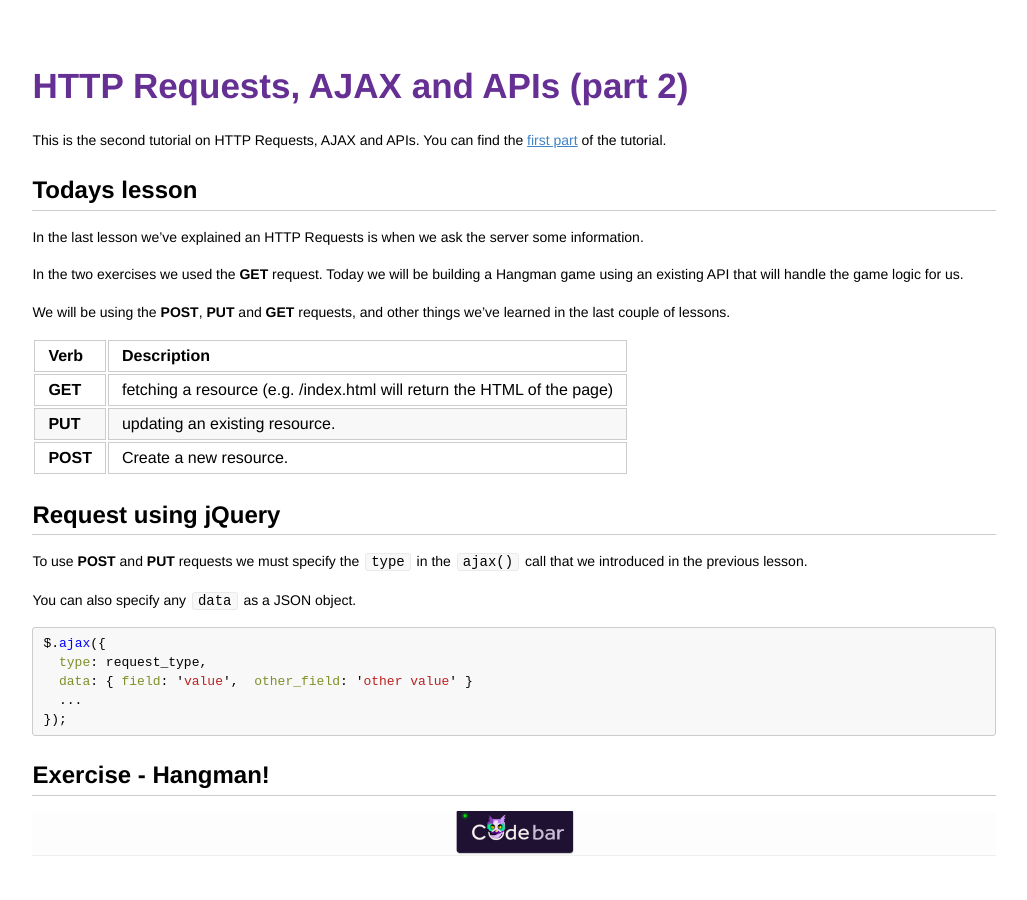
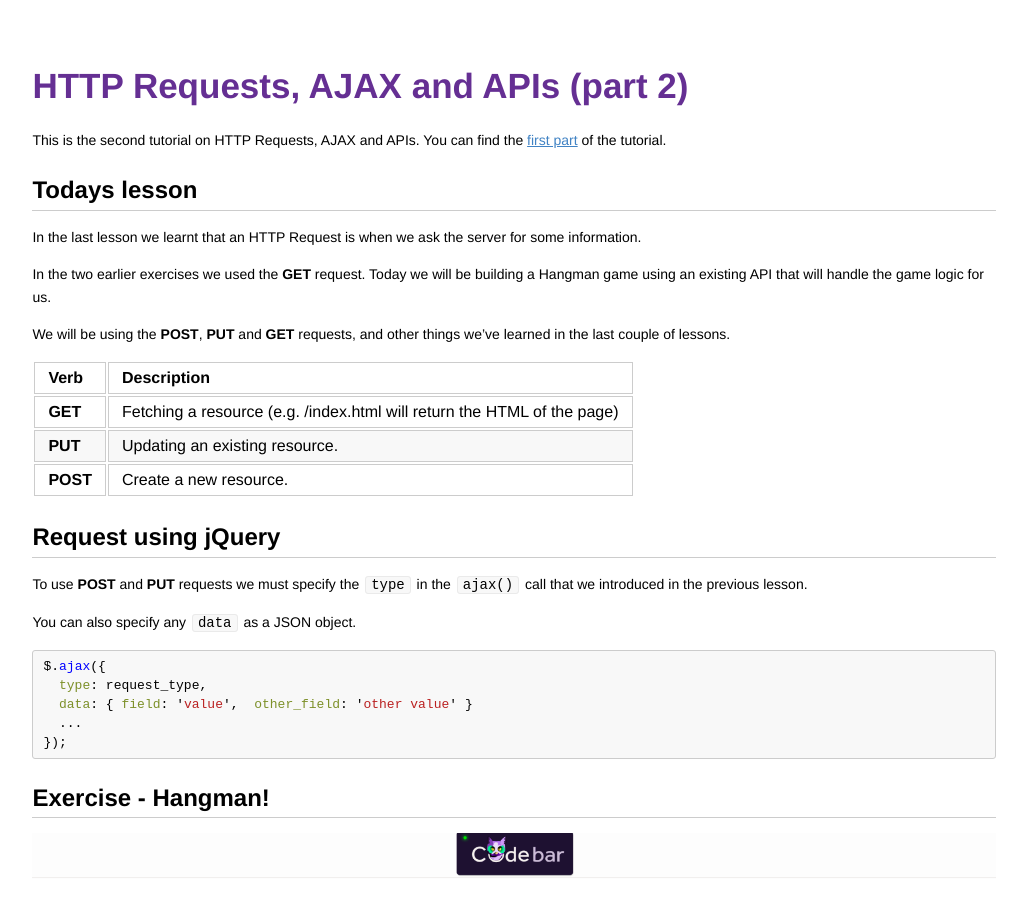
Before and after one commit to codebar/tutorials, a Jekyll site: the page built from js/lesson5/tutorial.md, in a window 1280 px wide and 900 px high. Shown: the whole window, without its empty margins (126-1153 px from the left). Built offline with Jekyll 4.4.1, drawn with Linux system fonts in a browser that asks for light colours; Markdown is read by kramdown in place of the engine named in the settings; some of the changed text lies outside the part shown.

Commit message:
minor text changes

```diff
--- a/js/lesson5/tutorial.md
+++ b/js/lesson5/tutorial.md
@@ -7,17 +7,17 @@ This is the second tutorial on HTTP Requests, AJAX and APIs. You can find the [f
 
 ## Todays lesson
 
-In the last lesson we've explained an HTTP Requests is when we ask the server some information.
+In the last lesson we learnt that an HTTP Request is when we ask the server for some information.
 
-In the two exercises we used the **GET** request. Today we will be building a Hangman game using an existing API that will handle the game logic for us.
+In the two earlier exercises we used the **GET** request. Today we will be building a Hangman game using an existing API that will handle the game logic for us.
 
 We will be using the **POST**, **PUT** and **GET** requests, and other things we've learned in the last couple of lessons.
 
 
 | Verb | Description |
 | ---- | ----------- |
-| **GET**  | fetching a resource (e.g. /index.html  will return the HTML of the page) |
-| **PUT**  |  updating an existing resource. |
+| **GET**  |  Fetching a resource (e.g. /index.html  will return the HTML of the page) |
+| **PUT**  |  Updating an existing resource. |
 | **POST** |  Create a new resource. |
 
 
```
Also changed, not shown: other parts of js/lesson5/tutorial.md (+2 -2 lines), js/lesson1/tutorial.md (+1 -1 lines).
